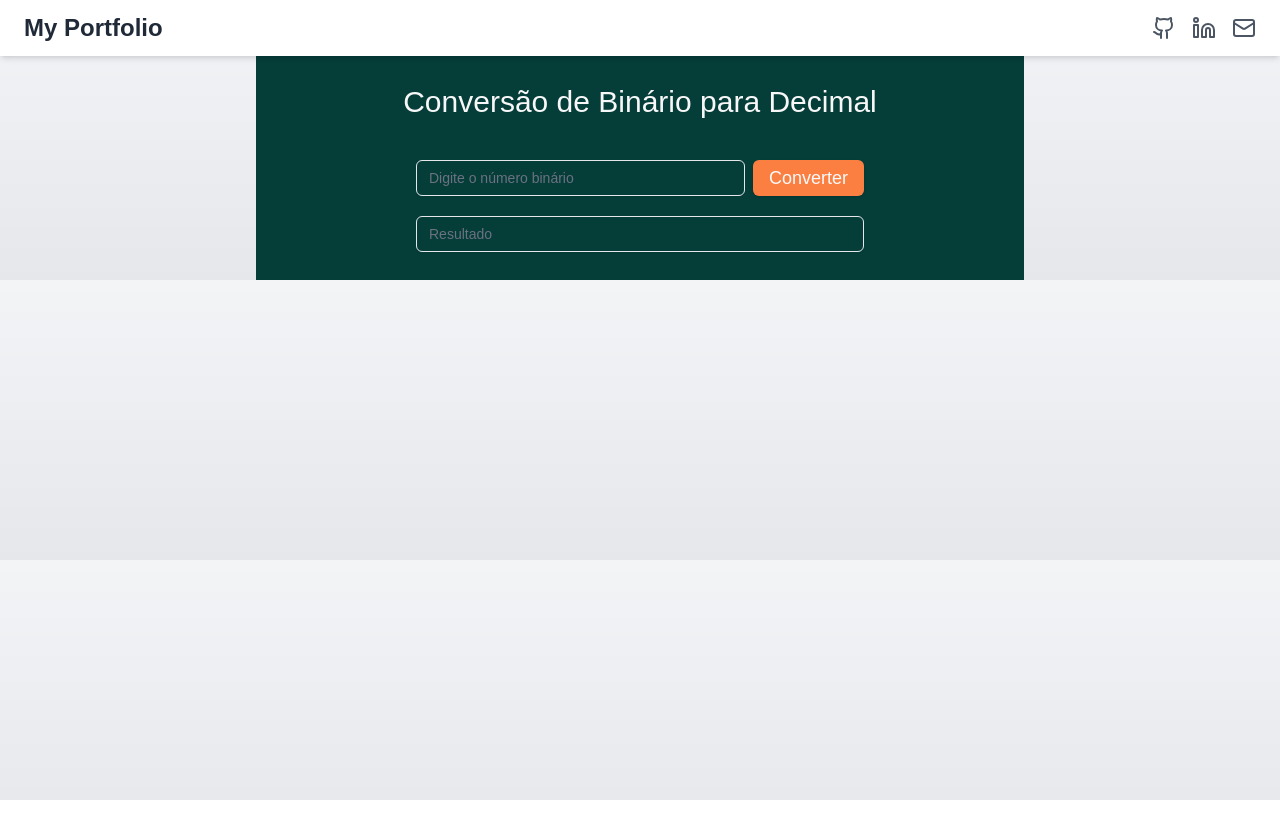
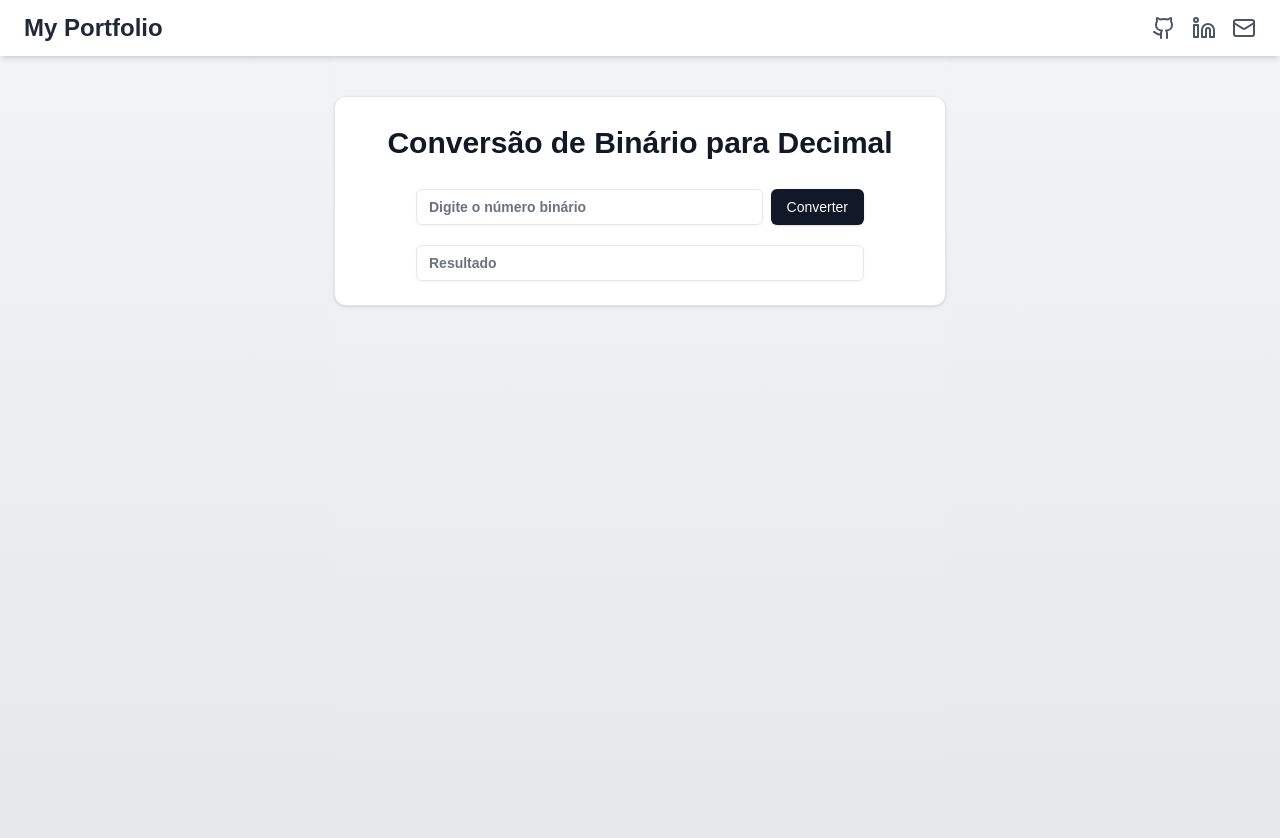
Before and after one commit to NosborCT/all_projects, a Next.js app: page /pages/bin2dec in a window 1280 px wide. Shown: the top 838 px of the page. Before the commit the page ends 800 px from the top, so only its background shows below. Built offline with nearby package versions, Linux system fonts and the light colour scheme.

Commit message:
Refactor: Refatorado o bin2dec

```diff
--- a/src/app/pages/bin2dec/convert.tsx
+++ b/src/app/pages/bin2dec/convert.tsx
@@ -2,7 +2,7 @@
 import { useState } from "react";
 import { Button } from "@/components/ui/button";
 import { Input } from "@/components/ui/input";
-
+import { Card, CardContent } from "@/components/ui/card";
 
 const Bin2Dec = () => {
   const [binaryText, setBinaryText] = useState("");
@@ -18,10 +18,7 @@ const Bin2Dec = () => {
 
     setErrorMessage(""); // Reset na mensagem de erro
 
-    const reversedBinaryText = binaryText
-      .split("")
-      .map(Number)
-      .reverse();
+    const reversedBinaryText = binaryText.split("").map(Number).reverse();
 
     const result = reversedBinaryText.reduce(
       (accumulator, currentValue, idx) =>
@@ -33,14 +30,17 @@ const Bin2Dec = () => {
   };
 
   return (
-    <main className="max-w-3xl w-full p-7 bg-[#053D39]">
+    <div className="min-h-screen bg-gradient-to-b from-gray-100 to-gray-200 dark:from-gray-900 dark:to-gray-800">
+      <main>
+        <Card className="col-span-1 md:col-span-2 mt-10">
+          <CardContent>
             <div className="flex flex-col items-center">
-        <h1 className="text-[#f7f7f7] text-3xl">
+              <h1 className="text-3xl p-7 font-bold  text-center text-gray-900 dark:text-white">
                 Conversão de Binário para Decimal
               </h1>
             </div>
 
-      <div className="flex text-[#f7f7f7] flex-col items-center mt-10">
+            <div className="flex flex-col items-center font-semibold text-gray-900 dark:text-white">
               <div className="flex items-center w-full max-w-md space-x-2">
                 <Input
                   type="text"
@@ -51,7 +51,6 @@ const Bin2Dec = () => {
                 />
                 <Button
                   onClick={convert}
-            className="transition duration-300 bg-[#FC7F42] hover:bg-[#D9D9D9] hover:text-black text-lg"
                   type="button"
                 >
                   Converter
@@ -72,7 +71,10 @@ const Bin2Dec = () => {
                 />
               </div>
             </div>
+          </CardContent>
+        </Card>
       </main>
+    </div>
   );
 };
 
```
Lines whose indentation alone changed are shown as unchanged.
